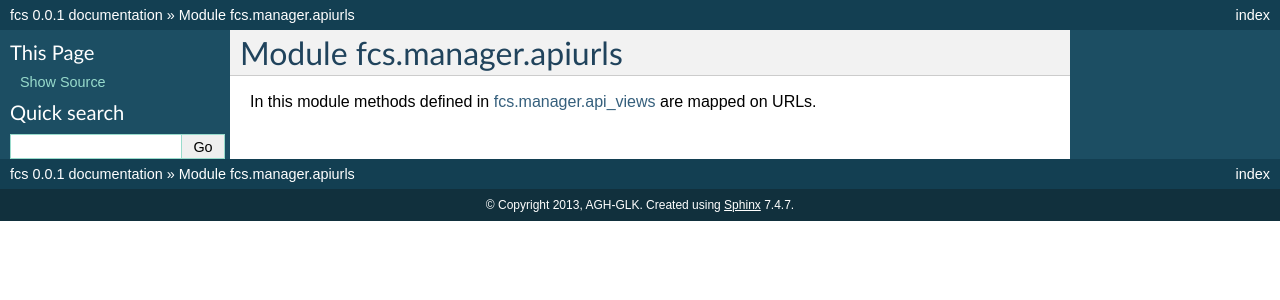
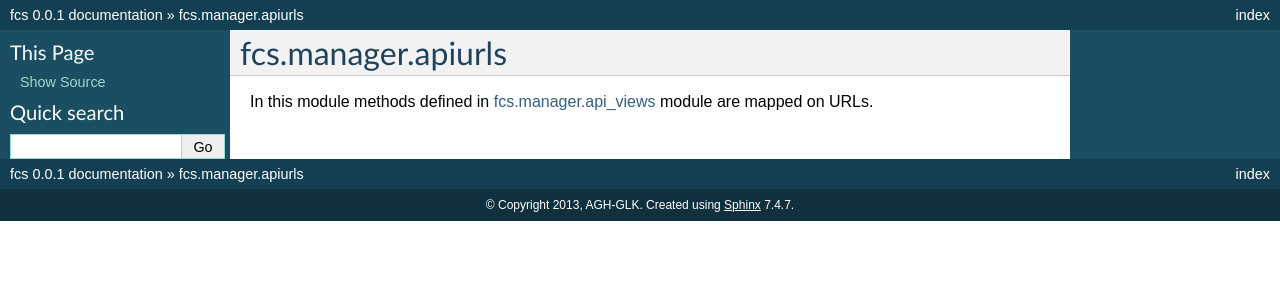
Before and after one commit to agh-glk/fcs, a Sphinx documentation site: the page built from docs/source/manager/apiurls.rst, in a window 1280 px wide. Shown: the top 300 px of the page. Built offline with Sphinx 7.4.7, drawn with Linux system fonts in a browser that asks for light colours; formulas are drawn with MathJax 3.

Commit message:
[NT] Edit

```diff
--- a/docs/source/manager/apiurls.rst
+++ b/docs/source/manager/apiurls.rst
@@ -1,6 +1,6 @@
 .. _ManagerApiUrls:
 
-Module fcs.manager.apiurls
+fcs.manager.apiurls
 =======================================
 
-In this module methods defined in :ref:`ManagerApiViews` are mapped on URLs.
+In this module methods defined in :ref:`ManagerApiViews` module are mapped on URLs.
```
